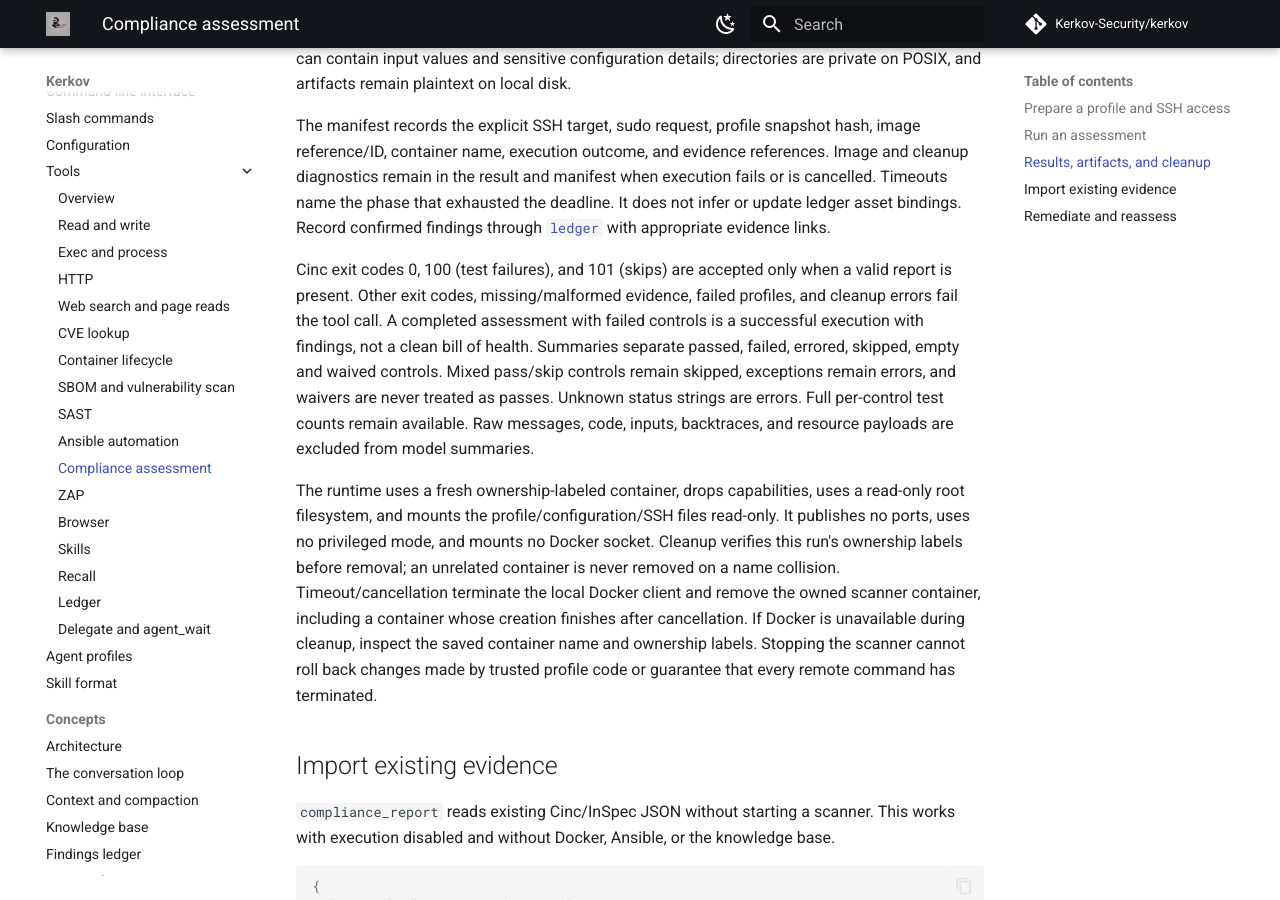
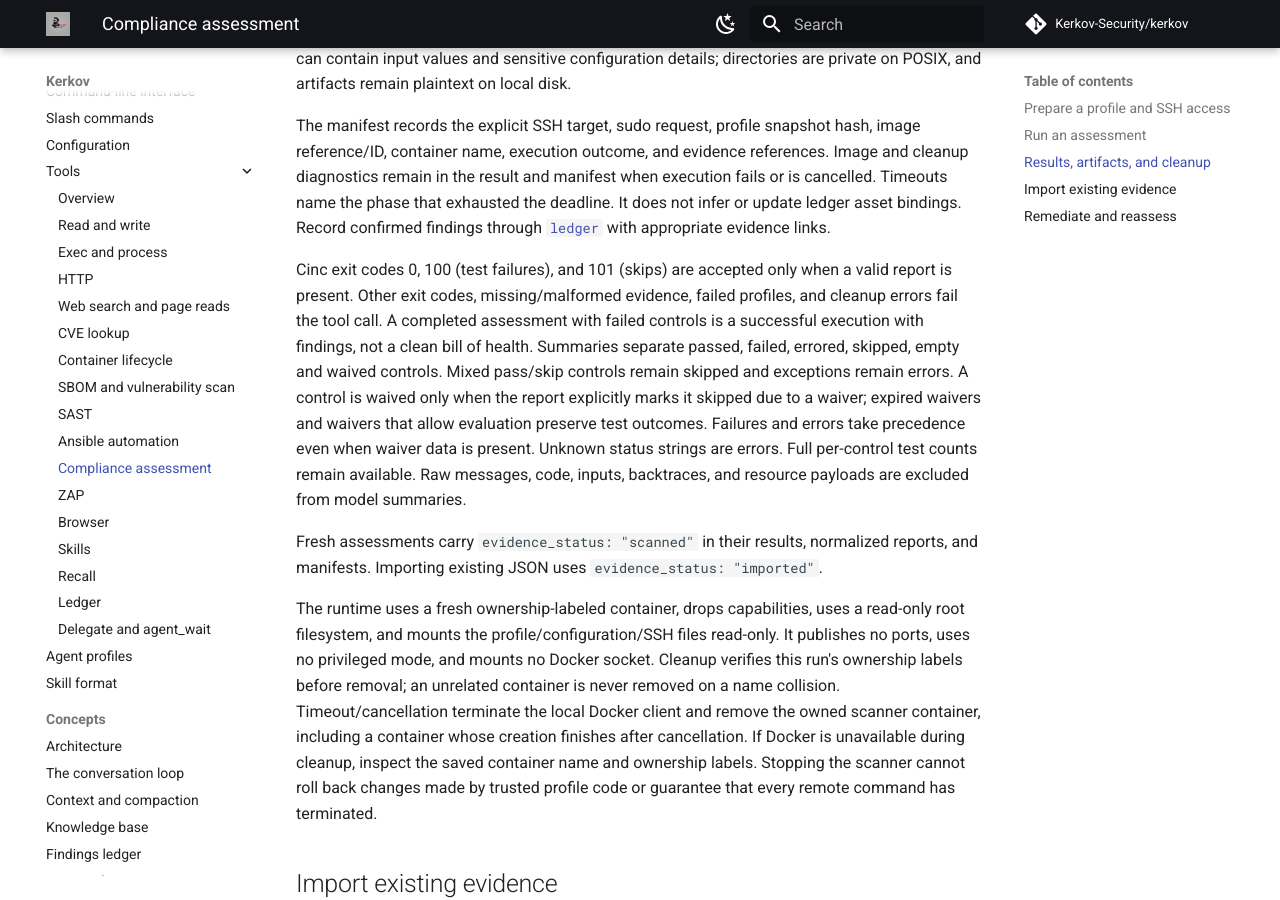
Before and after one commit to Kerkov-Security/kerkov, an MkDocs documentation site: the page built from docs/reference/tools/compliance.md, in a window 1280 px wide and 900 px high, scrolled down 3247 px. Built offline with MkDocs 1.6.1 and Material for MkDocs 9.7.7, drawn with Linux system fonts in a browser that asks for light colours; comment, search, counter and statistics services are not loaded.

Commit message:
Document waiver evaluation and assessment evidence provenance

```diff
--- a/docs/reference/tools/compliance.md
+++ b/docs/reference/tools/compliance.md
@@ -144,10 +144,16 @@
 profiles, and cleanup errors fail the tool call. A completed assessment with
 failed controls is a successful execution with findings, not a clean bill of
 health. Summaries separate passed, failed, errored, skipped, empty and waived
-controls. Mixed pass/skip controls remain skipped, exceptions remain errors,
-and waivers are never treated as passes. Unknown status strings are errors. Full per-control test counts remain
-available. Raw messages, code, inputs, backtraces, and resource payloads are
-excluded from model summaries.
+controls. Mixed pass/skip controls remain skipped and exceptions remain errors.
+A control is waived only when the report explicitly marks it skipped due to a
+waiver; expired waivers and waivers that allow evaluation preserve test outcomes.
+Failures and errors take precedence even when waiver data is present. Unknown
+status strings are errors. Full per-control test counts remain available. Raw
+messages, code, inputs, backtraces, and resource payloads are excluded from model
+summaries.
+
+Fresh assessments carry `evidence_status: "scanned"` in their results, normalized
+reports, and manifests. Importing existing JSON uses `evidence_status: "imported"`.
 
 The runtime uses a fresh ownership-labeled container, drops capabilities, uses a
 read-only root filesystem, and mounts the profile/configuration/SSH files
```
